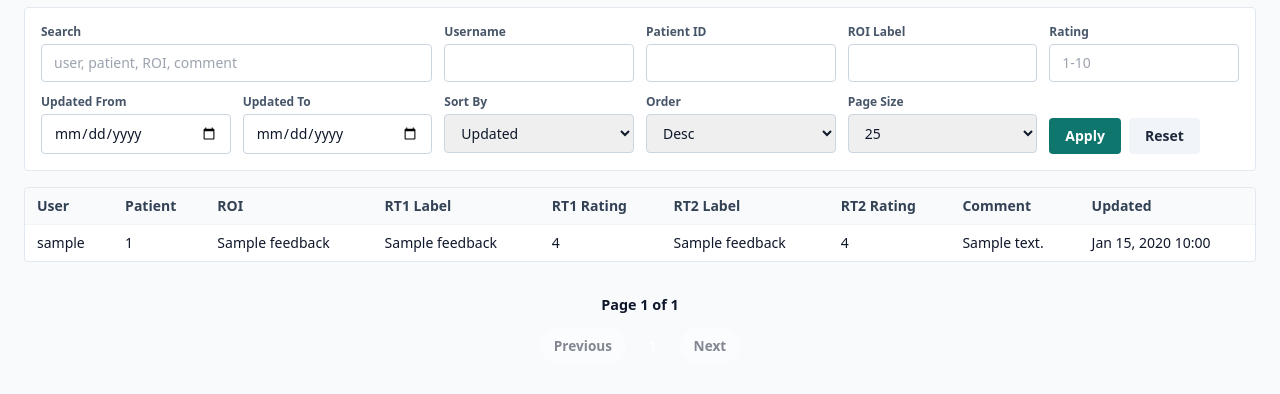
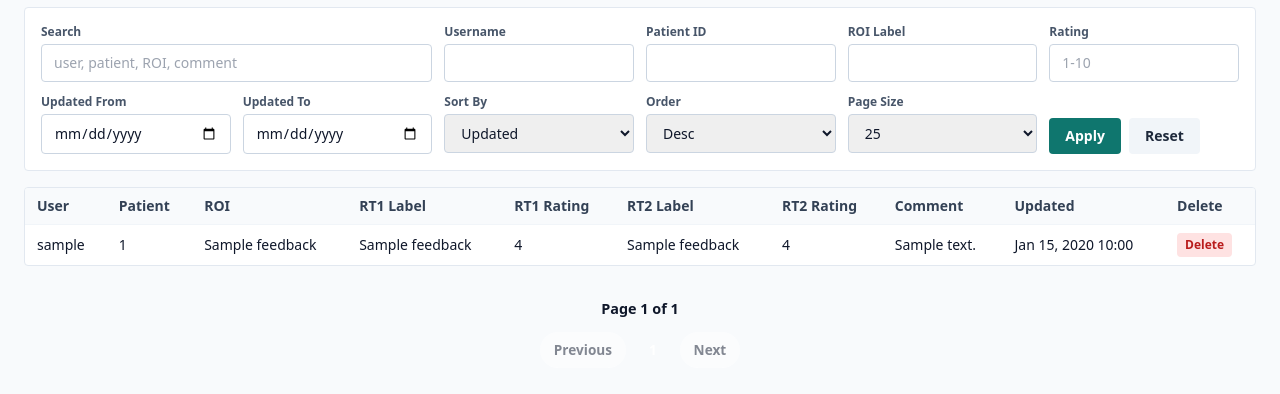
Before and after one commit to CHAVI-India/Structure-Comparision, a Django app: page /admin/feedbacks/ in a window 1280 px wide. Shown: the part 145-539 px from the top of the page. Run offline with Django 5.2, Linux system fonts and the light colour scheme; a user stored in the database is signed in; tables that the repository leaves empty hold one stand-in row (values such as "Sample post"); some libraries are stand-ins or nearby versions.

Commit message:
Delete button added to feedback

```diff
--- a/templates/admin_feedbacks.html
+++ b/templates/admin_feedbacks.html
@@ -119,6 +119,7 @@
                     <th class="text-left px-3 py-2">RT2 Rating</th>
                     <th class="text-left px-3 py-2">Comment</th>
                     <th class="text-left px-3 py-2">Updated</th>
+                    <th class="text-left px-3 py-2">Delete</th>
                 </tr>
             </thead>
             <tbody>
@@ -133,10 +134,17 @@
                         <td class="px-3 py-2">{{ feedback.rt2_rating|default:"—" }}</td>
                         <td class="px-3 py-2">{{ feedback.comment|default:"—"|truncatechars:80 }}</td>
                         <td class="px-3 py-2">{{ feedback.updated_at|date:"M d, Y H:i" }}</td>
+                        <td class="px-3 py-2">
+                            <form method="post" action="{% url 'delete_feedback' feedback.id %}" onsubmit="return confirm('Delete this feedback entry?');">
+                                {% csrf_token %}
+                                <input type="hidden" name="next" value="{{ request.get_full_path }}">
+                                <button type="submit" class="px-2 py-1 text-xs rounded bg-red-100 text-red-700 hover:bg-red-200 font-semibold">Delete</button>
+                            </form>
+                        </td>
                     </tr>
                 {% empty %}
                     <tr>
-                        <td class="px-3 py-8 text-center text-slate-500" colspan="9">No feedback found.</td>
+                        <td class="px-3 py-8 text-center text-slate-500" colspan="10">No feedback found.</td>
                     </tr>
                 {% endfor %}
             </tbody>
```
